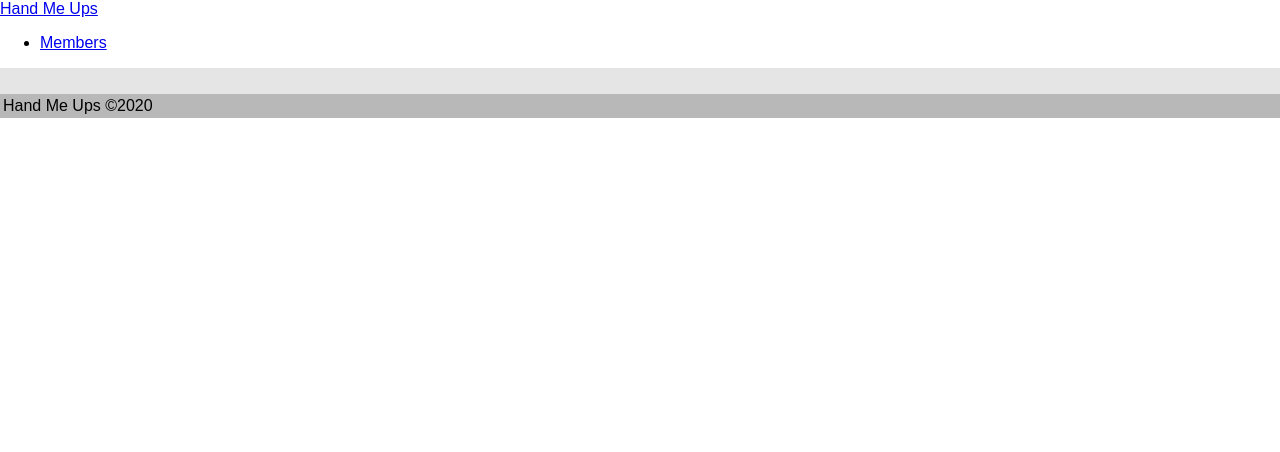
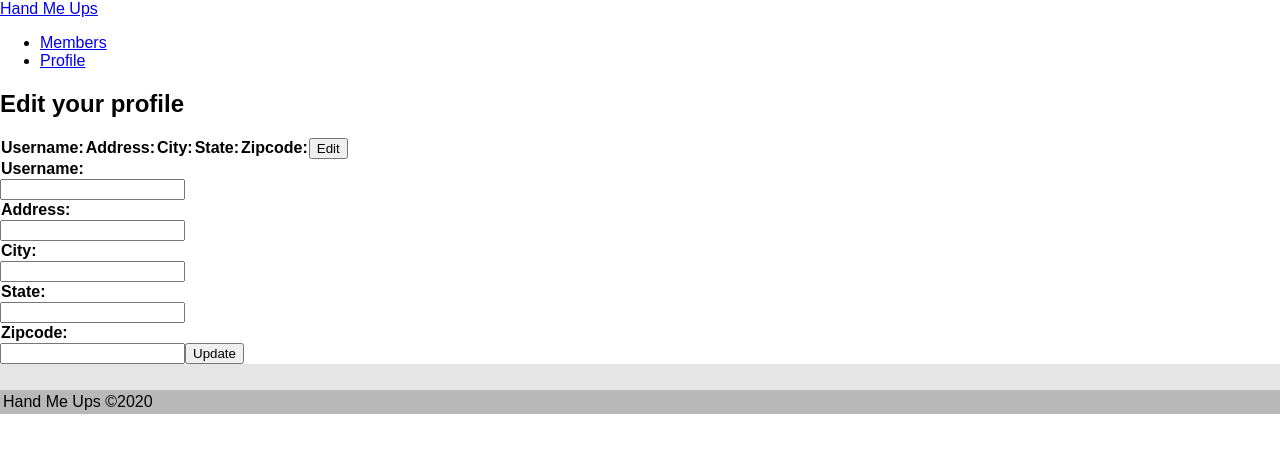
Before and after one commit to Zarlengo/hand-me-ups, a React (Create React App) app in the folder client/: page /Profile in a window 1280 px wide. Shown: the top 452 px of the page. Built offline with nearby package versions, Linux system fonts and the light colour scheme; no server answers.

Commit message:
edit parent profile

```diff
--- a/client/src/App.js
+++ b/client/src/App.js
@@ -10,6 +10,7 @@ import Footer from './components/Footer';
 // Pages
 import Welcome from './pages/Welcome';
 import Members from './pages/Members';
+import Profile from './pages/Profile';
 
 function App() {
     return (
@@ -20,6 +21,8 @@ function App() {
                     {/* <Wrapper> */}
                     <Route exact path="/" component={Welcome} />
                     <Route exact path="/Members" component={Members} />
+                    <Route exact path="/Profile" component={Profile} />
+
                     {/* </Wrapper> */}
                 </Switch>
                 <Footer />
--- a/client/src/components/Charts/index.js
+++ b/client/src/components/Charts/index.js
@@ -57,7 +57,7 @@ function Charts() {
         >
             <CartesianGrid strokeDasharray="3 3" />
             <XAxis dataKey="name" />
-            <YAxis />
+            <YAxis type="number" domain={[0, 500]} />
             <Tooltip />
             <Legend />
             <Bar name="Amount donated" dataKey="amt" fill="#8884d8" />
--- a/client/src/components/Navbar/index.js
+++ b/client/src/components/Navbar/index.js
@@ -23,6 +23,18 @@ function Navbar() {
                             Members
                         </Link>
                     </li>
+                    <li className="nav-item">
+                        <Link
+                            to="/Profile"
+                            className={
+                                window.location.pathname === '/Profile'
+                                    ? 'nav-link active'
+                                    : 'nav-link'
+                            }
+                        >
+                            Profile
+                        </Link>
+                    </li>
                 </ul>
             </div>
         </nav>
--- /dev/null
+++ b/client/src/components/Profiles/index.js
@@ -0,0 +1,70 @@
+import React, { useState, useEffect } from 'react';
+// import API from '../../utils/API';
+
+function Profiles() {
+    const [id, setId] = useState();
+    const [userName, setUsername] = useState();
+    const [address, setAddress] = useState();
+    const [city, setCity] = useState();
+    const [state, setState] = useState();
+    const [zipcode, setZipcode] = useState();
+    const getProfile = () => {
+        fetch(`api/profile/${id}`)
+            .then((response) => response.json())
+            .then((result) => {
+                console.log(result[0]);
+                setUsername(result[0].userName);
+                setAddress(result[0].address1);
+                setCity(result[0].city);
+                setState(result[0].state);
+                setZipcode(result[0].zipcode);
+            })
+            .catch((error) => console.log(error));
+    };
+    // const editProfile = (id) => {
+    //     API.editUser()
+    //         .then(() => {
+    //             dispatch({
+    //                 type: ,
+    //                 _id: id,
+    //             });
+    //         })
+    //         .catch((err) => console.log(err));
+    // };
+
+    useEffect(() => {
+        setId(1);
+        getProfile();
+        // editProfile();
+    }, []);
+
+    return (
+        <div>
+            <h2>Edit your profile</h2>
+            <tr>
+                <th>Username:{userName} </th>
+                <th>Address:{address} </th>
+                <th>City:{city} </th>
+                <th>State:{state} </th>
+                <th>Zipcode:{zipcode} </th>
+                <button>Edit</button>
+            </tr>
+
+            <form>
+                <th>Username:</th>
+                <input type="text" />
+                <th>Address:</th>
+                <input type="text" />
+                <th>City:</th>
+                <input type="text" />
+                <th>State:</th>
+                <input type="text" />
+                <th>Zipcode:</th>
+                <input type="text" />
+                <button>Update</button>
+            </form>
+        </div>
+    );
+}
+
+export default Profiles;
--- a/client/src/pages/Members.js
+++ b/client/src/pages/Members.js
@@ -9,5 +9,4 @@ function Members() {
         </div>
     );
 }
-
 export default Members;
--- /dev/null
+++ b/client/src/pages/Profile.js
@@ -0,0 +1,11 @@
+import React from 'react';
+import Profiles from '../components/Profiles';
+
+function Profile() {
+    return (
+        <>
+            <Profiles />
+        </>
+    );
+}
+export default Profile;
--- a/client/src/pages/Welcome.js
+++ b/client/src/pages/Welcome.js
@@ -1,12 +1,8 @@
 import React from 'react';
-import About from '../components/About';
+// import About from '../components/About';
 
 function Welcome() {
-    return (
-        <div>
-            <About></About>
-        </div>
-    );
+    return <div>{/* <About/> */}</div>;
 }
 
 export default Welcome;
--- a/client/src/utils/API.js
+++ b/client/src/utils/API.js
@@ -4,4 +4,7 @@ export default {
     getUser: function (id) {
         return axios.get(`./api/user/${id}`);
     },
+    editUser: function (userData) {
+        return axios.put('/api/posts', userData);
+    },
 };
```
Also changed, not shown: 2 other files (tests, documents, lock files or other folders).
